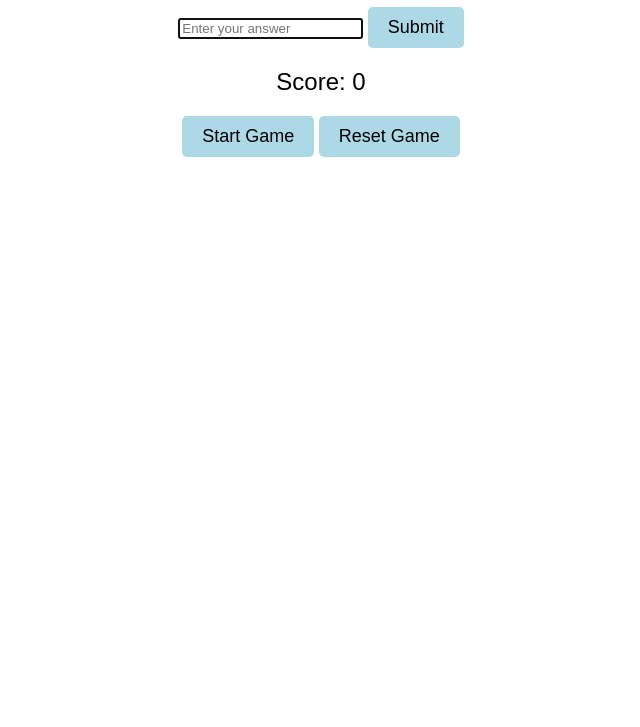
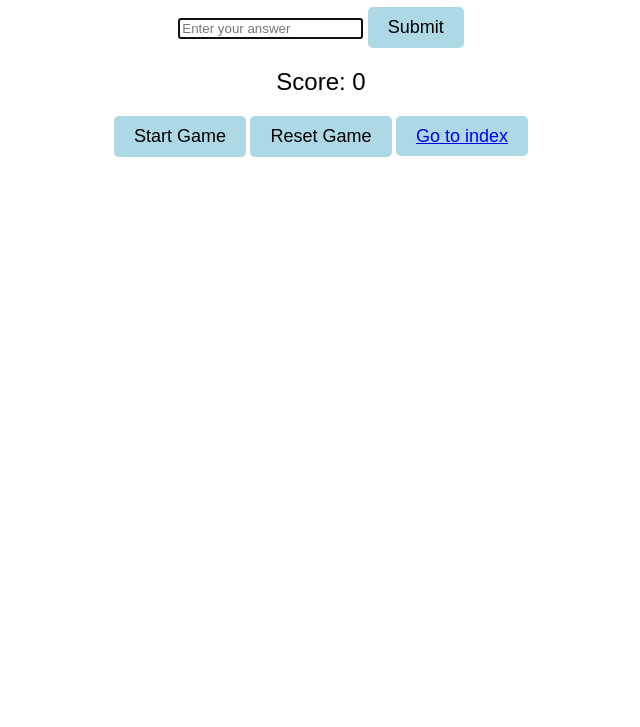
Before and after one commit to dynabite2000/player2, a plain HTML site: page hard.html in a window 1280 px wide. Shown: the part 73-800 px from the top of the page, without its empty margins (319-959 px from the left). Drawn offline with Linux system fonts and the light colour scheme.

Commit message:
Update hard.html

```diff
--- a/hard.html
+++ b/hard.html
@@ -62,6 +62,7 @@
   <div class="button-container">
     <button class="button" onclick="startGame()">Start Game</button>
     <button class="button" onclick="resetGame()">Reset Game</button>
+    <a href="../index.html" class="button">Go to index</a>
   </div>
 
   <script>
```
